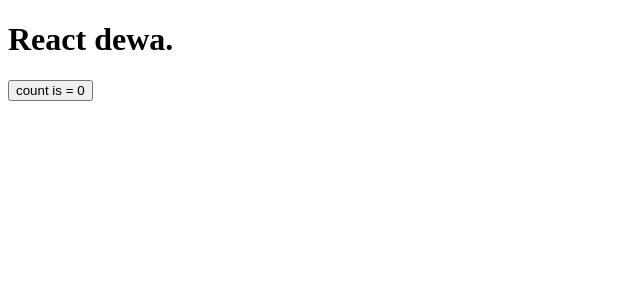
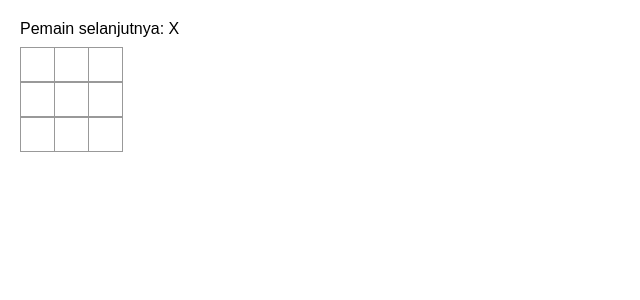
Before and after one commit to ngodingbentar/reactjs-18, a React (Vite) app: page / in a window 1280 px wide. Shown: the top 300 px of the page, without its empty margins (0-640 px from the left). Built offline with nearby package versions, Linux system fonts and the light colour scheme.

Commit message:
added: tic tac

```diff
--- a/src/App.jsx
+++ b/src/App.jsx
@@ -1,23 +1,69 @@
-import { useState } from 'react'
-import Header from './components/Header'
+import { useState } from 'react';
 
-function App() {
-  const [count, setCount] = useState(0)
+function Square({ value, onSquareClick }) {
+  return (
+    <button className="square" onClick={onSquareClick}>
+      {value}
+    </button>
+  );
+}
 
-  function hancleClick () {
-    setCount(count+1)
+export default function Board() {
+  const [squares, setSquares] = useState(Array(9).fill(null))
+  const [xIsNext, setXIsNext] = useState(true)
+
+  function handleClick(i) {
+    if (calculateWinner(squares) || squares[i]) {
+      return;
+    }
+    const nextSquares = squares.slice();
+    nextSquares[i] = (xIsNext) ? 'X' : 'O'
+    setSquares(nextSquares)
+    setXIsNext(!xIsNext)
+  }
+
+  const winner = calculateWinner(squares);
+  let status;
+  if (winner) {
+    status = 'Pemenang: ' + winner;
+  } else {
+    status = 'Pemain selanjutnya: ' + (xIsNext ? 'X' : 'O');
   }
 
   return (
     <>
-      <Header author={'dewa'} />
-      <div className="card">
-        <button onClick={() => hancleClick()}>
-          count is = {count}
-        </button>
+      <div className="status">{status}</div>
+      <div className='board'>
+        <Square value={squares[0]} onSquareClick={() => handleClick(0)} />
+        <Square value={squares[1]} onSquareClick={() => handleClick(1)} />
+        <Square value={squares[2]} onSquareClick={() => handleClick(2)} />
+        <Square value={squares[3]} onSquareClick={() => handleClick(3)} />
+        <Square value={squares[4]} onSquareClick={() => handleClick(4)} />
+        <Square value={squares[5]} onSquareClick={() => handleClick(5)} />
+        <Square value={squares[6]} onSquareClick={() => handleClick(6)} />
+        <Square value={squares[7]} onSquareClick={() => handleClick(7)} />
+        <Square value={squares[8]} onSquareClick={() => handleClick(8)} />
       </div>
     </>
-  )
+  );
 }
 
-export default App
+function calculateWinner(squares) {
+  const lines = [
+    [0, 1, 2],
+    [3, 4, 5],
+    [6, 7, 8],
+    [0, 3, 6],
+    [1, 4, 7],
+    [2, 5, 8],
+    [0, 4, 8],
+    [2, 4, 6],
+  ];
+  for (let i = 0; i < lines.length; i++) {
+    const [a, b, c] = lines[i];
+    if (squares[a] && squares[a] === squares[b] && squares[a] === squares[c]) {
+      return squares[a];
+    }
+  }
+  return null;
+}
--- a/src/main.jsx
+++ b/src/main.jsx
@@ -1,6 +1,7 @@
 import React from 'react'
 import ReactDOM from 'react-dom/client'
 import App from './App.jsx'
+import './style.css'
 
 ReactDOM.createRoot(document.getElementById('root')).render(
   <React.StrictMode>
--- /dev/null
+++ b/src/style.css
@@ -0,0 +1,97 @@
+* {
+  box-sizing: border-box;
+}
+
+body {
+  font-family: sans-serif;
+  margin: 20px;
+  padding: 0;
+}
+
+h1 {
+  margin-top: 0;
+  font-size: 22px;
+}
+
+h2 {
+  margin-top: 0;
+  font-size: 20px;
+}
+
+h3 {
+  margin-top: 0;
+  font-size: 18px;
+}
+
+h4 {
+  margin-top: 0;
+  font-size: 16px;
+}
+
+h5 {
+  margin-top: 0;
+  font-size: 14px;
+}
+
+h6 {
+  margin-top: 0;
+  font-size: 12px;
+}
+
+code {
+  font-size: 1.2em;
+}
+
+ul {
+  padding-inline-start: 20px;
+}
+
+* {
+  box-sizing: border-box;
+}
+
+body {
+  font-family: sans-serif;
+  margin: 20px;
+  padding: 0;
+}
+
+.square {
+  background: #fff;
+  border: 1px solid #999;
+  /* float: left; */
+  font-size: 24px;
+  font-weight: bold;
+  line-height: 34px;
+  margin-right: -1px;
+  margin-top: -1px;
+  padding: 0;
+  text-align: center;
+  height: 35px;
+  width: 35px;
+}
+
+.board {
+  display: flex;
+  flex-wrap: wrap;
+  width: 105px;
+  height: 105px;
+}
+
+.board-row:after {
+  clear: both;
+  content: '';
+  display: table;
+}
+
+.status {
+  margin-bottom: 10px;
+}
+.game {
+  display: flex;
+  flex-direction: row;
+}
+
+.game-info {
+  margin-left: 20px;
+}
```
